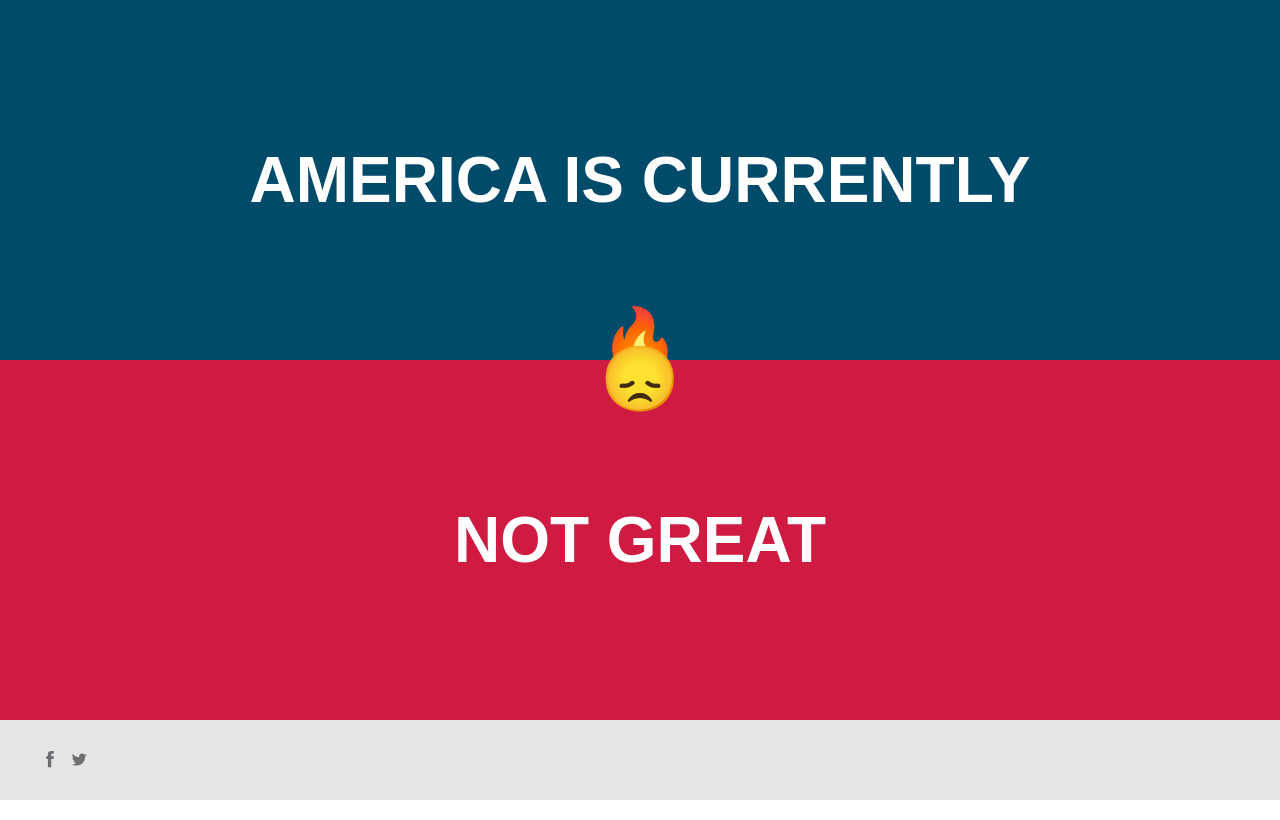
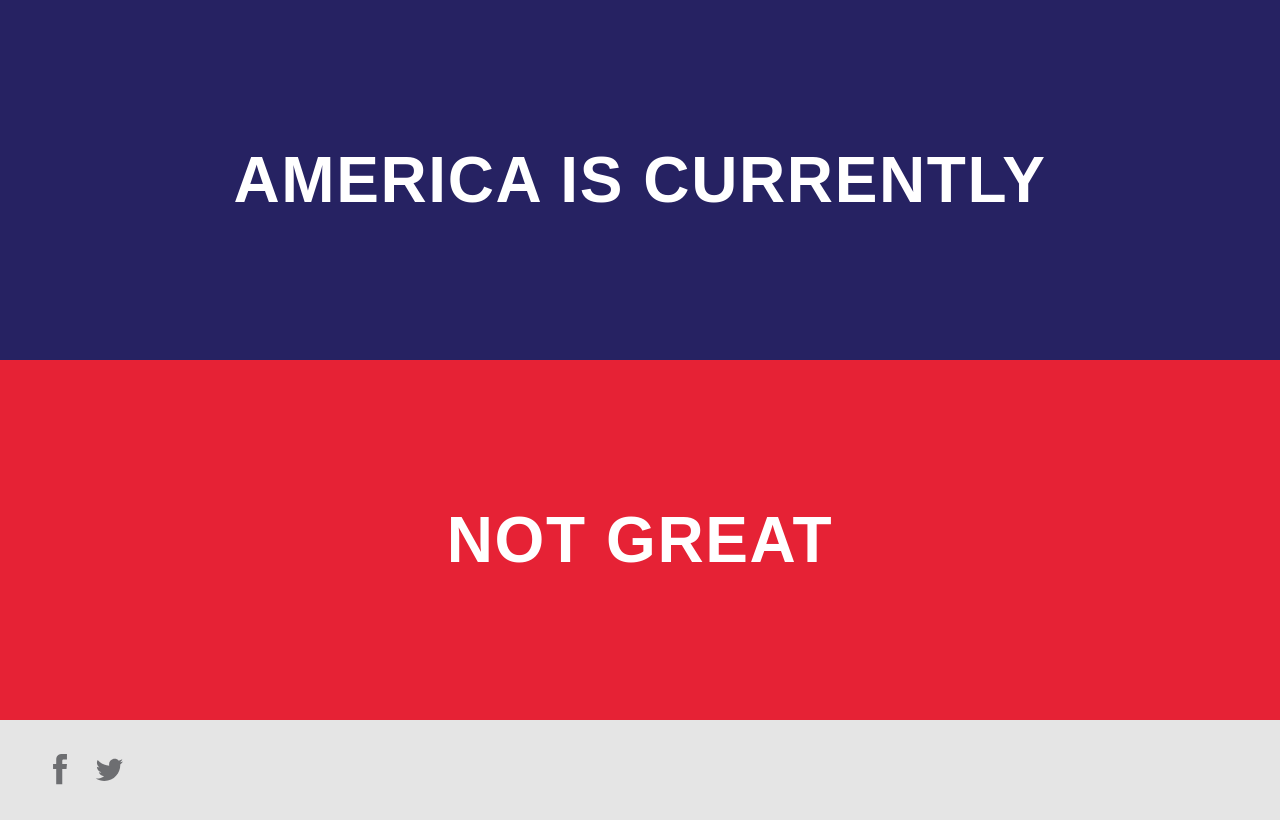
Before and after one commit to peduarte/greatstatusupdate, a plain HTML site: page index.html in a window 1280 px wide. Drawn offline with Linux system fonts and the light colour scheme.

Commit message:
🎨 Update style

```diff
--- a/index.html
+++ b/index.html
@@ -26,6 +26,7 @@
 	<style>
 		* { margin: 0; padding: 0; box-sizing: border-box; outline: none; }
 		html, body { min-height: 100vh; }
+		a { color: inherit; text-decoration: none; }
 		::selection { background: #444444; }
 
 		body {
@@ -34,7 +35,7 @@
 			flex-direction: column;
 
 			background: white;
-			color: white;
+			color: #444;
 
 			font-family: Arial;
 			line-height: 1;
@@ -42,50 +43,36 @@
 			-webkit-font-smoothing: antialiased;
 		}
 
-		a {
-			color: inherit;
-			text-decoration: none;
-		}
 
 		h1, h2 {
-			font-family: 2vw;
+			font-size: 5vw;
+			letter-spacing: 0.025em;
 			text-transform: uppercase;
-			font-size: 5vw;
 
+
+			min-height: 350px;
 			height: 45vh;
-			background: #004b6a;
+			background: #262262;
+			color: white;
 			display: flex;
 			flex-direction: column;
 			justify-content: center;
 		}
 
 		h2 {
-			background: #cf1b41;
-		}
-
-		span {
-			position: fixed;
-			top: calc(50% - 5vh);
-			width: 100%;
-			transform: translateY(-50%);
-			left: 0;
-			font-size: 5vmax;
-			line-height: 0.6em;
-		}
-
-		h3 {
-			font-size: 6.5vmax;
-			font-weight: 400;
-			margin: 0.25em 0;
+			background: #e62235;
 		}
 
 		.share svg {
+			min-width: 44px;
 			width: 3vh;
+			min-height: 44px;
 			height: 3vh;
 			fill: #6D6E71;
 		}
 
 		footer {
+			min-height: 100px;
 			height: 10vh;
 			display: flex;
 			align-items: center;
@@ -99,8 +86,6 @@
 
 	<h1>America is currently</h1>
 	<h2>Not great</h2>
-	<span>🔥<br>😞</span>
-	<span></span>
 
 	<footer>
 		<div class="share">
```
